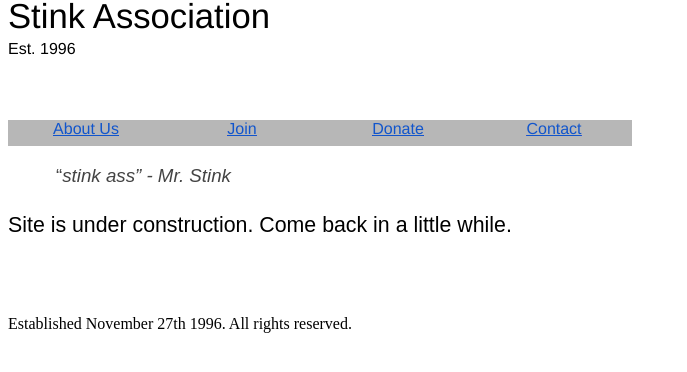
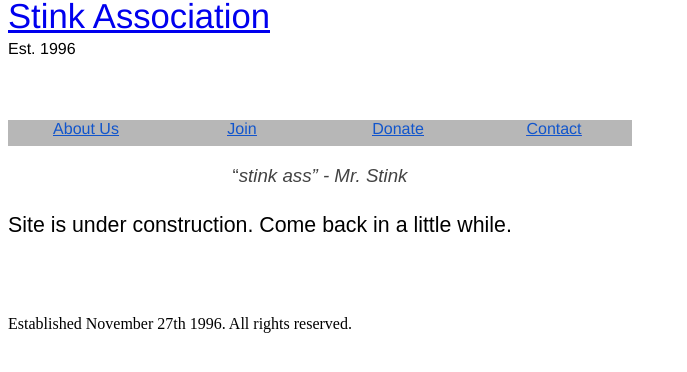
Before and after one commit to stinkass/stinkass.github.io, a plain HTML site: page index.html in a window 1280 px wide. Shown: the whole page, without its empty margins (0-687 px from the left). Drawn offline with Linux system fonts and the light colour scheme.

Commit message:
Update index.html

```diff
--- a/index.html
+++ b/index.html
@@ -2,7 +2,7 @@
 <HTML>
 <HEAD>
 	<META HTTP-EQUIV="CONTENT-TYPE" CONTENT="text/html; charset=utf-8">
-	<TITLE></TITLE>
+	<TITLE>Stink Ass.</TITLE>
 	<META NAME="GENERATOR" CONTENT="LibreOffice 4.1.6.2 (Linux)">
 	<META NAME="CREATED" CONTENT="0;0">
 	<META NAME="CHANGED" CONTENT="0;0">
@@ -25,8 +25,8 @@
 <BODY LANG="en" DIR="LTR">
 <DIV TYPE=HEADER>
 	<P ALIGN=LEFT STYLE="margin-bottom: 0.04in; line-height: 100%; page-break-inside: avoid; widows: 2; orphans: 2; page-break-after: avoid"><A NAME="_jeeqrapkp7pu"></A>
-	<FONT SIZE=6 STYLE="font-size: 26pt"><FONT FACE="Helvetica Neue, serif">Stink
-	Association</FONT></FONT></P>
+	<FONT SIZE=6 STYLE="font-size: 26pt"><A HREF="https://stinkass.org"><FONT FACE="Helvetica Neue, serif">Stink
+	Association</FONT></A></FONT></P>
 	<P STYLE="margin-bottom: 0.46in"><FONT FACE="Helvetica Neue, serif">Est.
 	1996</FONT></P>
 </DIV>
@@ -54,9 +54,8 @@
 	</TR>
 	<TR>
 		<TD COLSPAN=4 WIDTH=610 HEIGHT=18 VALIGN=TOP BGCOLOR="#ffffff" STYLE="border: none; padding: 0in">
-			<H3 CLASS="western" STYLE="text-indent: 0.5in"><A NAME="_lvtkyel1z1nd"></A>
-			“<I>stink ass” -
-			Mr. Stink</I></H3>
+			<H3 CLASS="western" ALIGN=CENTER><A NAME="_lvtkyel1z1nd"></A>“<I>stink
+			ass” - Mr. Stink</I></H3>
 		</TD>
 	</TR>
 </TABLE>
```
